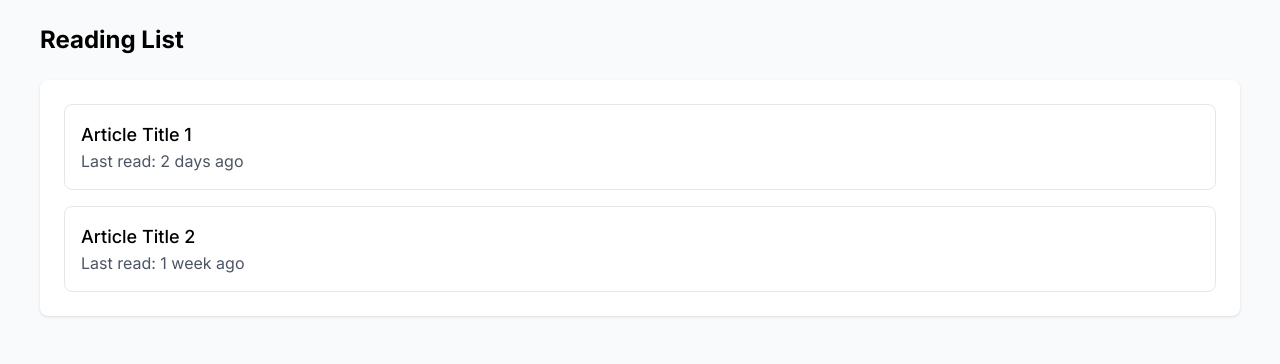
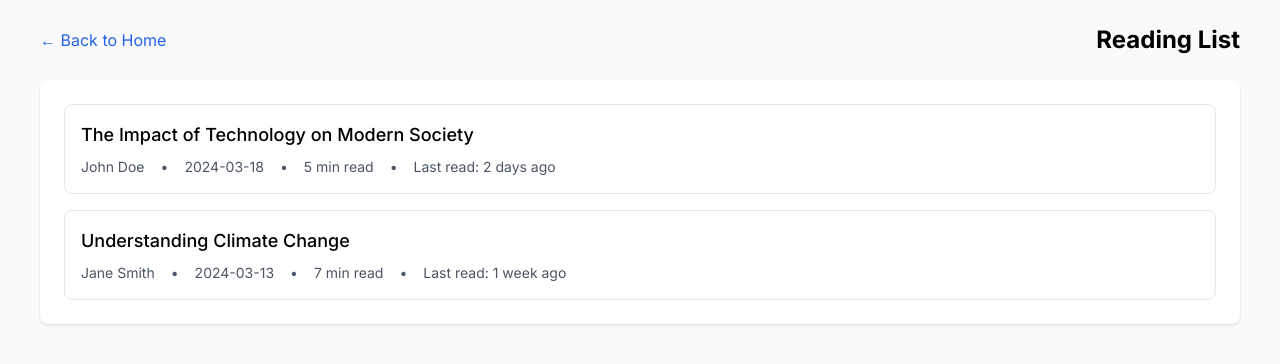
Before and after one commit to Amaizzzzz/reading-helper, a Next.js app: page /reading-list in a window 1280 px wide. Shown: the top 364 px of the page. Built offline with nearby package versions, Linux system fonts and the light colour scheme; no server answers; the database is empty.

Commit message:
Add save notes and save to review list in reading list  features

```diff
--- /dev/null
+++ b/src/app/article/[id]/page.tsx
@@ -0,0 +1,137 @@
+'use client';
+
+import React, { useState } from 'react';
+import Link from 'next/link';
+import { useParams } from 'next/navigation';
+
+export default function ArticlePage() {
+  const params = useParams();
+  const articleId = params.id;
+  const [showNoteModal, setShowNoteModal] = useState(false);
+  const [noteContent, setNoteContent] = useState('');
+  const [showSuccessMessage, setShowSuccessMessage] = useState(false);
+
+  // This would typically come from your database
+  const article = {
+    id: articleId,
+    title: 'Sample Article Title',
+    content: `This is a sample article content. It can contain multiple paragraphs and detailed information.
+
+    The article can include various sections and formatting.
+
+    You can add more content here as needed.`,
+    author: 'Author Name',
+    date: '2024-03-20',
+    readingTime: '5 min read'
+  };
+
+  const handleSaveNote = () => {
+    setShowNoteModal(true);
+  };
+
+  const handleAddToReviewList = () => {
+    // Here you would typically make an API call to save to review list
+    setShowSuccessMessage(true);
+    setTimeout(() => setShowSuccessMessage(false), 3000);
+  };
+
+  const handleSubmitNote = () => {
+    // Here you would typically make an API call to save the note
+    setShowNoteModal(false);
+    setShowSuccessMessage(true);
+    setTimeout(() => setShowSuccessMessage(false), 3000);
+  };
+
+  return (
+    <div className="min-h-screen bg-gray-50 p-6">
+      <div className="max-w-[1200px] mx-auto">
+        <div className="flex justify-between items-center mb-6">
+          <Link
+            href="/reading-list"
+            className="text-blue-600 hover:text-blue-800"
+          >
+            ← Back to Reading List
+          </Link>
+        </div>
+
+        <article className="bg-white rounded-lg shadow-lg p-8">
+          <header className="mb-8">
+            <h1 className="text-3xl font-bold mb-4">{article.title}</h1>
+            <div className="flex items-center text-gray-600 space-x-4">
+              <span>{article.author}</span>
+              <span>•</span>
+              <span>{article.date}</span>
+              <span>•</span>
+              <span>{article.readingTime}</span>
+            </div>
+          </header>
+
+          <div className="prose max-w-none">
+            {article.content.split('\n\n').map((paragraph, index) => (
+              <p key={index} className="mb-4">
+                {paragraph}
+              </p>
+            ))}
+          </div>
+
+          {/* Interactive Features */}
+          <div className="mt-8 pt-8 border-t">
+            <h2 className="text-xl font-semibold mb-4">Interactive Features</h2>
+            <div className="grid grid-cols-2 gap-4">
+              <button
+                onClick={handleSaveNote}
+                className="p-4 bg-blue-50 rounded-lg hover:bg-blue-100 transition-colors"
+              >
+                <h3 className="font-medium mb-2">Save Note</h3>
+                <p className="text-sm text-gray-600">Add your thoughts about this article</p>
+              </button>
+              <button
+                onClick={handleAddToReviewList}
+                className="p-4 bg-green-50 rounded-lg hover:bg-green-100 transition-colors"
+              >
+                <h3 className="font-medium mb-2">Add to Review List</h3>
+                <p className="text-sm text-gray-600">Save words for later review</p>
+              </button>
+            </div>
+          </div>
+        </article>
+      </div>
+
+      {/* Note Modal */}
+      {showNoteModal && (
+        <div className="fixed inset-0 bg-black bg-opacity-50 flex items-center justify-center p-4">
+          <div className="bg-white rounded-lg p-6 max-w-lg w-full">
+            <h3 className="text-xl font-semibold mb-4">Save Note</h3>
+            <textarea
+              value={noteContent}
+              onChange={(e) => setNoteContent(e.target.value)}
+              className="w-full h-32 p-2 border rounded-lg mb-4"
+              placeholder="Enter your notes here..."
+            />
+            <div className="flex justify-end space-x-4">
+              <button
+                onClick={() => setShowNoteModal(false)}
+                className="px-4 py-2 text-gray-600 hover:text-gray-800"
+              >
+                Cancel
+              </button>
+              <button
+                onClick={handleSubmitNote}
+                className="px-4 py-2 bg-blue-600 text-white rounded-lg hover:bg-blue-700"
+              >
+                Save Note
+              </button>
+            </div>
+          </div>
+        </div>
+      )}
+
+      {/* Success Message */}
+      {showSuccessMessage && (
+        <div className="fixed bottom-4 right-4 bg-green-500 text-white px-6 py-3 rounded-lg shadow-lg">
+          Action completed successfully!
+        </div>
+      )}
+    </div>
+  );
+}
--- a/src/app/reading-list/page.tsx
+++ b/src/app/reading-list/page.tsx
@@ -7,22 +7,44 @@ export default function ReadingList() {
   const articles = [
     {
       id: '1',
-      title: 'Article Title 1',
+      title: 'The Impact of Technology on Modern Society',
       lastRead: '2 days ago',
-      content: 'This is the content of article 1...'
+      content: `Technology has transformed the way we live, work, and communicate. From smartphones to artificial intelligence, our daily lives are increasingly shaped by technological innovations.
+
+      The rapid pace of technological change has brought both opportunities and challenges. While it has made many aspects of life more convenient, it has also raised concerns about privacy, security, and social interaction.
+
+      As we continue to advance technologically, it's important to consider the ethical implications and ensure that technology serves humanity's best interests.`,
+      author: 'John Doe',
+      date: '2024-03-18',
+      readingTime: '5 min read'
     },
     {
       id: '2',
-      title: 'Article Title 2',
+      title: 'Understanding Climate Change',
       lastRead: '1 week ago',
-      content: 'This is the content of article 2...'
+      content: `Climate change is one of the most pressing challenges facing our planet today. The scientific evidence is clear: global temperatures are rising, and human activity is the primary driver.
+
+      The effects of climate change are already being felt around the world, from extreme weather events to rising sea levels. Understanding these changes is crucial for developing effective solutions.
+
+      This article explores the science behind climate change and discusses potential strategies for mitigation and adaptation.`,
+      author: 'Jane Smith',
+      date: '2024-03-13',
+      readingTime: '7 min read'
     }
   ];
 
   return (
     <div className="min-h-screen bg-gray-50 p-6">
       <div className="max-w-[1200px] mx-auto">
-        <h1 className="text-2xl font-bold mb-6">Reading List</h1>
+        <div className="flex justify-between items-center mb-6">
+          <Link
+            href="/"
+            className="text-blue-600 hover:text-blue-800"
+          >
+            ← Back to Home
+          </Link>
+          <h1 className="text-2xl font-bold">Reading List</h1>
+        </div>
         <div className="bg-white rounded-lg shadow p-6">
           <div className="space-y-4">
             {articles.map((article) => (
@@ -32,7 +54,15 @@ export default function ReadingList() {
                 className="block p-4 border rounded-lg hover:bg-gray-50 transition-colors"
               >
                 <h2 className="text-lg font-medium">{article.title}</h2>
-                <p className="text-gray-600">Last read: {article.lastRead}</p>
+                <div className="flex items-center text-sm text-gray-600 mt-2 space-x-4">
+                  <span>{article.author}</span>
+                  <span>•</span>
+                  <span>{article.date}</span>
+                  <span>•</span>
+                  <span>{article.readingTime}</span>
+                  <span>•</span>
+                  <span>Last read: {article.lastRead}</span>
+                </div>
               </Link>
             ))}
           </div>
```
